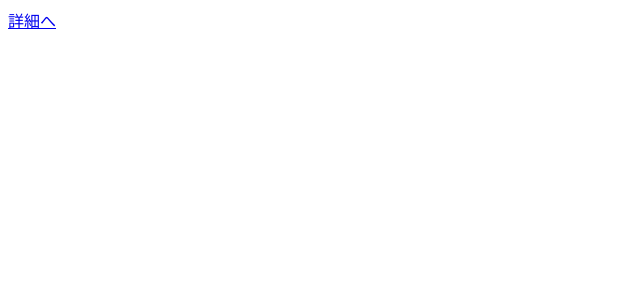
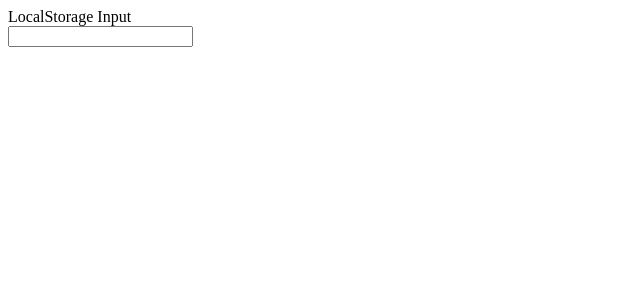
Before and after one commit to mikaijun/numbers-worries, a Next.js app in the folder src/: page / in a window 1280 px wide. Shown: the top 300 px of the page, without its empty margins (0-640 px from the left). Built offline with nearby package versions, Linux system fonts and the light colour scheme.

Commit message:
session storageの仮実装

```diff
--- a/src/pages/index.tsx
+++ b/src/pages/index.tsx
@@ -1,9 +1,29 @@
+import React from "react"
+import { useCallback } from "react"
+import type { NextPage } from "next"
 import Link from "next/link"
+import { useRecoilState } from "recoil"
+import { sessionStorageState } from "../states/session-storage"
 
-export default function Home() {
+const Page: NextPage = () => {
+  const [localValue, setLocalValue] = useRecoilState(sessionStorageState)
+  const handleOnChange = useCallback(
+    (e: React.ChangeEvent<HTMLInputElement>) => {
+      setLocalValue(e.target.value)
+    },
+    [setLocalValue],
+  )
+
   return (
     <div>
-      <Link href={`/${1}`}>詳細へ</Link>
+      <div>
+        <span>LocalStorage Input</span>
+        <div>
+          <input type="text" value={localValue} onChange={handleOnChange} />
+        </div>
+        <br />
+      </div>
     </div>
   )
 }
+export default Page
--- /dev/null
+++ b/src/states/session-storage.ts
@@ -0,0 +1,24 @@
+import { atom } from "recoil"
+
+// TODO: バックエンド実装ができるまでの仮のデータ
+const sessionStorageEffect =
+  (key: string) =>
+  ({ setSelf, onSet }: any) => {
+    if (typeof window === "undefined") return
+    const savedValue = sessionStorage.getItem(key)
+    if (savedValue != null) {
+      setSelf(JSON.parse(savedValue))
+    }
+
+    onSet((newValue: any, _: any, isReset: boolean) => {
+      isReset
+        ? sessionStorage.removeItem(key)
+        : sessionStorage.setItem(key, JSON.stringify(newValue))
+    })
+  }
+
+export const sessionStorageState = atom({
+  key: "numbers-worries",
+  default: "",
+  effects: [sessionStorageEffect("numbers-worries")],
+})
```
